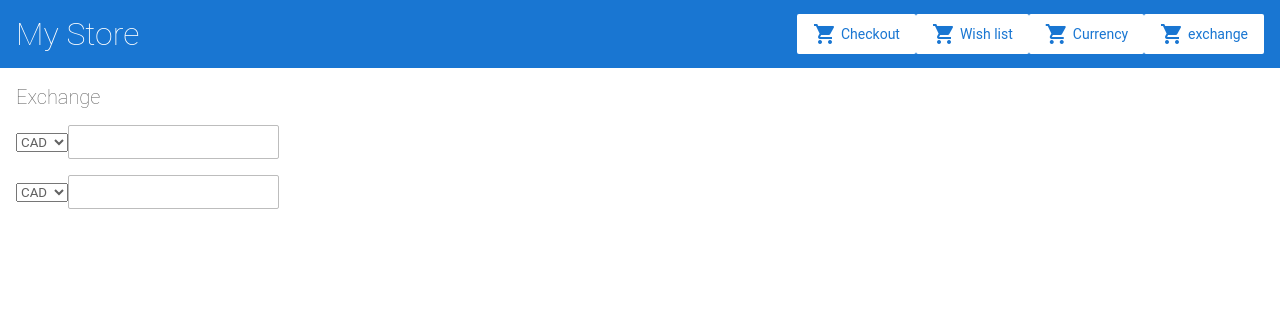
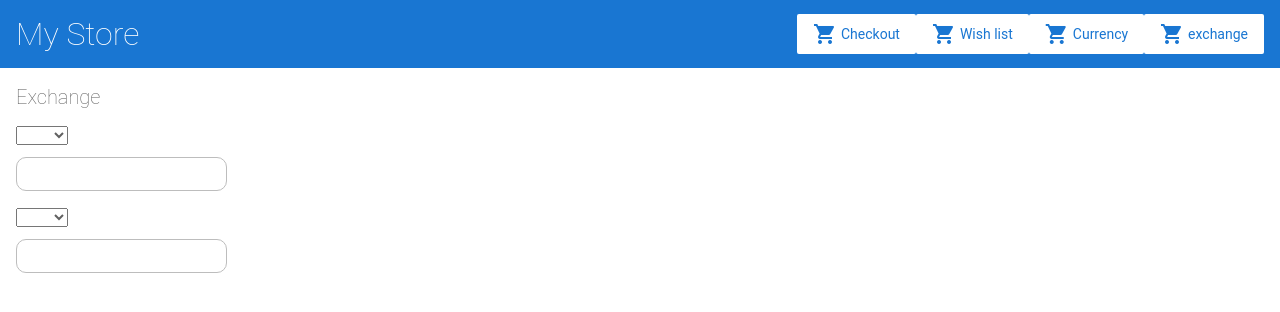
Before and after one commit to khachapuridze/angular-tutorial-first, an Angular app: page /exchange in a window 1280 px wide. Shown: the top 312 px of the page. Built offline with nearby package versions, Linux system fonts and the light colour scheme.

Commit message:
feat(4-Observables-Rxjs) finish task-1-2

```diff
--- a/src/app/exchange-currency.service.ts
+++ b/src/app/exchange-currency.service.ts
@@ -1,31 +1,24 @@
-import { Injectable } from '@angular/core';
-import { data } from './currencies'
-import { HttpClient } from '@angular/common/http';
-
+import {Injectable} from '@angular/core';
+import {data} from './currencies';
+import {HttpClient} from '@angular/common/http';
 
 @Injectable({
   providedIn: 'root'
 })
+
 export class ExchangeCurrencyService {
   currencies;
-  constructor(private httpClient: HttpClient) {
+  Observer;
 
+  constructor(private http: HttpClient) {
     this.currencies = data;
-
   }
 
-  getcurrency() {
+  getCurrencies() {
     return this.currencies;
   }
   getRates(base, symbol) {
     const url = `https://api.exchangeratesapi.io/latest?base=${base}&symbols=${symbol}`;
-    return this.httpClient.get(url);
- }
-
- get ChangeValue() {
-   return this.currencies.ChangeValue;
- }
- setValue() {
-   return this.currencies.data;
+    return this.http.get(url);
  }
 }
--- a/src/app/exchange/exchangeCurrency.component.html
+++ b/src/app/exchange/exchangeCurrency.component.html
@@ -1,16 +1,15 @@
  <h2>Exchange</h2>
-<form [formGroup]="exchangeForm" (onSumbit)="change($event.target.value)">
-    <div>
-        <select>
-            <option [value]="currency" *ngFor="let currency of currencies">{{currency}}</option>
-        </select>
-        <input formControlName="currency1" class="form-control" type="number" (change)="Change($event.target.value)">
-    </div>
+<form [formGroup]="form" class="main">
 
-    <div>
-        <select>
-            <option [value]="currency" *ngFor="let currency of currencies">{{currency}}</option>
-        </select>
-        <input formControlName="currency2" class="form-control" type="number" (change)="Change($event.target.value)" >
-    </div>
-</form>
+    <select formControlName="currency1" (change)="onChangeCurrency(form.value.currency1)">
+
+      <option *ngFor="let currency of currencies" [ngValue]="currency">{{currency}}</option>
+    </select>
+    <input type="text" formControlName="input1" (keyup)="onChange1($event.target.value)">
+    <select formControlName="currency2" (change)="onChangeBase(form.value.currency2)">
+
+      <option *ngFor="let currency of currencies" [ngValue]="currency">{{currency}}</option>
+    </select>
+    <input type="text" formControlName="input2" (keyup)="onChange2($event.target.value)">
+
+  </form>
--- a/src/app/exchange/exchangeCurrency.component.scss
+++ b/src/app/exchange/exchangeCurrency.component.scss
@@ -0,0 +1,6 @@
+form input{
+    display: flex;
+    flex-direction: column;
+    border-radius: 10px;
+    margin-top: 12px;
+}
--- a/src/app/exchange/exchangeCurrency.component.ts
+++ b/src/app/exchange/exchangeCurrency.component.ts
@@ -1,44 +1,72 @@
 import { Component, OnInit } from '@angular/core';
-import { CurrencyService } from "../currency.service";
-import { FormBuilder, FormControl } from '@angular/forms';
-import { HttpClient } from '@angular/common/http';
-
+import { ExchangeCurrencyService } from '../exchange-currency.service';
+import { FormBuilder } from '@angular/forms';
 
 @Component({
-  selector: 'app-exchange',
+  selector: 'app-exchangeCurrency',
   templateUrl: './exchangeCurrency.component.html',
   styleUrls: ['./exchangeCurrency.component.scss']
 })
 export class exchangeCurrency implements OnInit {
   currencies;
-  currency1;
-  currency2;
-  exchangeForm;
-  value;
-  constructor(private currencyService: CurrencyService,
-    private httpclient: HttpClient,
-    private forms: FormBuilder) {
-    this.currencies = currencyService.getcurrency();
-    this.exchangeForm = forms.group({
+  form;
+  base = '';
+  currency = '';
+  rate = 1;
+  result;
+
+  constructor(private exchangeCurrencyService: ExchangeCurrencyService,
+    private exchangeForm: FormBuilder) {
+    this.currencies = this.exchangeCurrencyService.getCurrencies();
+
+    this.form = this.exchangeForm.group({
       currency1: '',
+      input1: '',
+      input2: '',
       currency2: ''
-    })
+    });
   }
 
-  ngOnInit() {
-
-
-  }
-  get currency() {
-    return this.exchangeForm.get('currency1') as FormControl;
-  }
-  get target() {
-    return this.exchangeForm.get('currency2') as FormControl;
+  onChangeCurrency(val) {
+    this.currency = val;
+    this.getRate(this.base, this.currency);
+    this.updateResult('input2');
   }
 
-   Change(value) {
-    const url = `https://api.exchangeratesapi.io/latest?symbols=${value}`;
-    this.httpclient.get(url);
-    return this.currencies.setCurrency(value)
+  onChangeBase(val) {
+    this.base = val;
+    this.getRate(this.base, this.currency);
+    this.updateResult('input1');
   }
+
+  onChange1(val) {
+    this.result = val;
+
+    this.updateResult('input1');
+  }
+
+  onChange2(val) {
+    this.result = val;
+
+    this.updateResult('input2');
+  }
+
+  getRate(base, cur) {
+    this.exchangeCurrencyService.getRates(base, cur).subscribe(value => {
+      this.rate = value['rates'][cur];
+    });
+  }
+
+  updateResult(amount) {
+    if (this.rate && this.result) {
+      const res = +this.rate * +this.result;
+      if (amount === 'input2') {
+        this.form.get('input1').setValue(res);
+      } else {
+        this.form.get('input2').setValue(res);
+      }
+    }
+  }
+
+  ngOnInit() { }
 }
```
